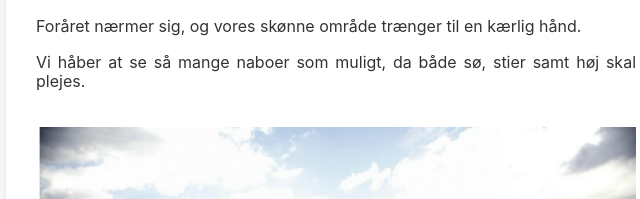
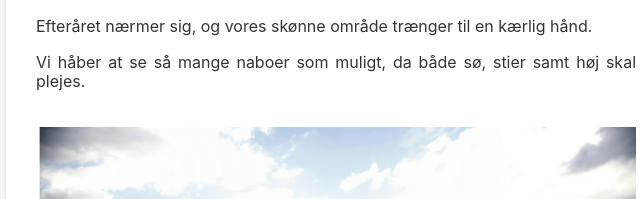
Before and after one commit to joensen/grundejerforeningen-borrehoej, a plain HTML site: page aktiviteter.html in a window 1280 px wide. Shown: the part 405-604 px from the top of the page, 104-744 px from the left. Drawn offline with nearby package versions, Linux system fonts and the light colour scheme.

Commit message:
Update event text for autumn

```diff
--- a/aktiviteter.html
+++ b/aktiviteter.html
@@ -95,7 +95,7 @@
                     </div>
                 </header>
                 <div class="entry-content">
-                    <p>Foråret nærmer sig, og vores skønne område trænger til en kærlig hånd.</p>
+                    <p>Efteråret nærmer sig, og vores skønne område trænger til en kærlig hånd.</p>
 
                     <p>Vi håber at se så mange naboer som muligt, da både sø, stier samt høj skal plejes.</p>
 
```
